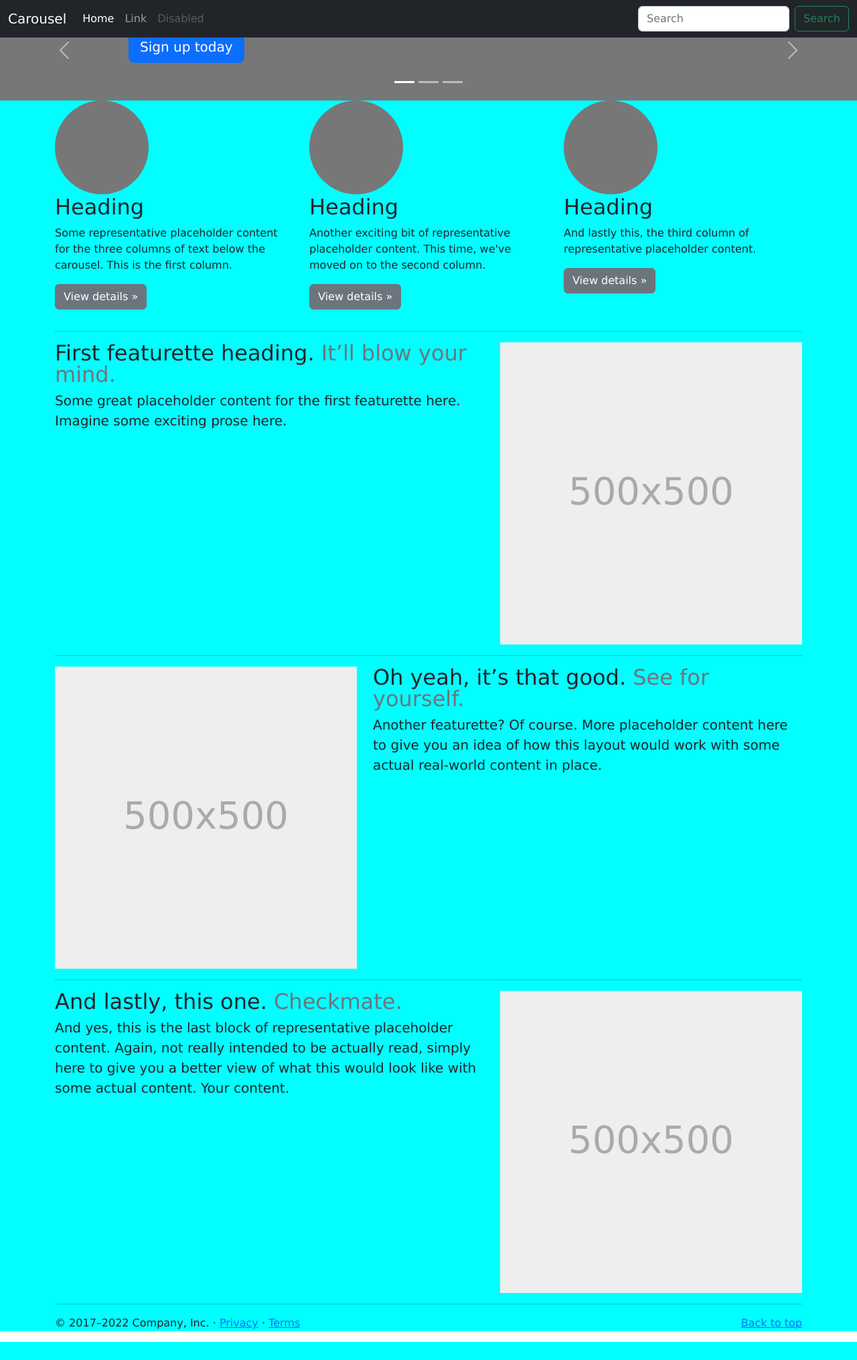
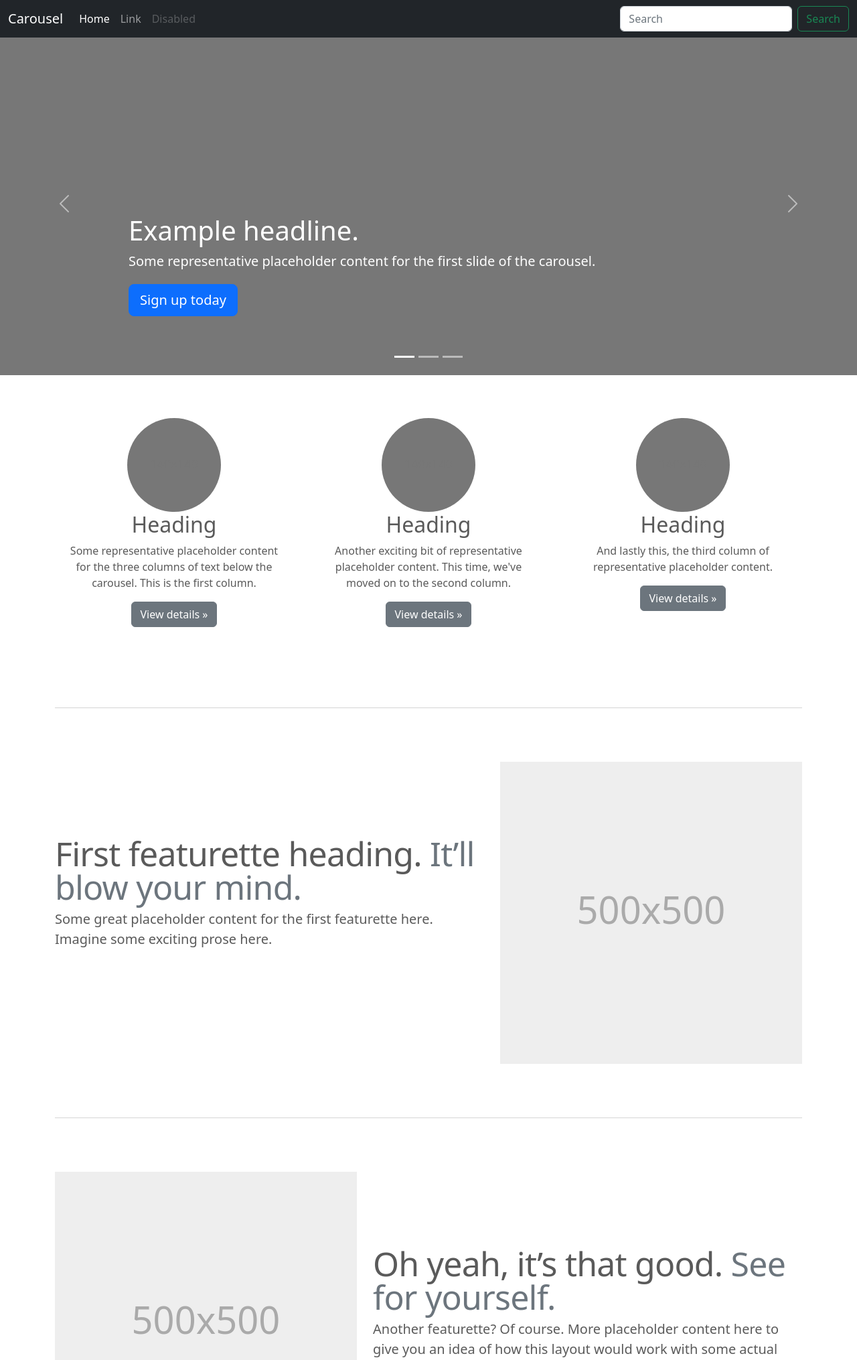
Before and after one commit to jessicaEliana/blogPrueba, a Django app: page / in a window 1280 px wide. Shown: the top 2030 px of the page at 67% size. Before the commit the page ends 2003 px from the top, so only its background shows below. Run offline with Django 4.2, Linux system fonts and the light colour scheme; some libraries are stand-ins or nearby versions.

Commit message:
se crea 'index.html' y 'base.html' carousel

```diff
--- a/creoproyecto/creoproyecto/settings/base.py
+++ b/creoproyecto/creoproyecto/settings/base.py
@@ -120,9 +120,9 @@ USE_TZ = True
 # Static files (CSS, JavaScript, Images)
 # https://docs.djangoproject.com/en/4.1/howto/static-files/
 
-STATIC_URL = '/static/'
+STATIC_URL = 'static/'
 
-STATICFILES_DIRS = (os.path.join(os.path.dirname(BASE_DIR), 'static')),
+STATICFILES_DIRS=(os.path.join(os.path.dirname(BASE_DIR), 'creoproyecto/static')),
 
 MEDIA = '/media/'
 MEDIA_ROOT = os.path.join(os.path.dirname(BASE_DIR), 'media')
--- /dev/null
+++ b/creoproyecto/creoproyecto/static/css/carousel.css
@@ -0,0 +1,82 @@
+/* GLOBAL STYLES
+-------------------------------------------------- */
+/* Padding below the footer and lighter body text */
+
+body {
+  padding-top: 3rem;
+  padding-bottom: 3rem;
+  color: #5a5a5a;
+}
+
+
+/* CUSTOMIZE THE CAROUSEL
+-------------------------------------------------- */
+
+/* Carousel base class */
+.carousel {
+  margin-bottom: 4rem;
+}
+/* Since positioning the image, we need to help out the caption */
+.carousel-caption {
+  bottom: 3rem;
+  z-index: 10;
+}
+
+/* Declare heights because of positioning of img element */
+.carousel-item {
+  height: 32rem;
+}
+
+
+/* MARKETING CONTENT
+-------------------------------------------------- */
+
+/* Center align the text within the three columns below the carousel */
+.marketing .col-lg-4 {
+  margin-bottom: 1.5rem;
+  text-align: center;
+}
+/* rtl:begin:ignore */
+.marketing .col-lg-4 p {
+  margin-right: .75rem;
+  margin-left: .75rem;
+}
+/* rtl:end:ignore */
+
+
+/* Featurettes
+------------------------- */
+
+.featurette-divider {
+  margin: 5rem 0; /* Space out the Bootstrap <hr> more */
+}
+
+/* Thin out the marketing headings */
+/* rtl:begin:remove */
+.featurette-heading {
+  letter-spacing: -.05rem;
+}
+
+/* rtl:end:remove */
+
+/* RESPONSIVE CSS
+-------------------------------------------------- */
+
+@media (min-width: 40em) {
+  /* Bump up size of carousel content */
+  .carousel-caption p {
+    margin-bottom: 1.25rem;
+    font-size: 1.25rem;
+    line-height: 1.4;
+  }
+
+  .featurette-heading {
+    font-size: 50px;
+  }
+}
+
+@media (min-width: 62em) {
+  .featurette-heading {
+    margin-top: 7rem;
+  }
+}
--- a/creoproyecto/creoproyecto/static/css/style.css
+++ /dev/null
@@ -1,7 +0,0 @@
-main{
-    background-color: aqua;
-}
-
-body{
-    font-family: 'Lucida Sans', 'Lucida Sans Regular', 'Lucida Grande', 'Lucida Sans Unicode', Geneva, Verdana, sans-serif;
-}
--- /dev/null
+++ b/creoproyecto/creoproyecto/templates/base.html
@@ -0,0 +1,128 @@
+<!DOCTYPE html>
+{% load static %}
+<!--lo relaciono con lo que se configuro en setting static-->
+
+<html lang="en">
+<head>
+    <meta charset="UTF-8">
+    <meta http-equiv="X-UA-Compatible" content="IE=edge">
+    <meta name="viewport" content="width=device-width, initial-scale=1.0">
+    <!--titulo de pestaña-->
+    <title>blog-inicio</title>
+    <!--link a css style.css-->
+    <!--script js puede estar al ppio o al final-->
+    <!--Boostrap inicio-->
+    <link rel="canonical" href="https://getbootstrap.com/docs/5.2/examples/carousel/">
+
+
+    <!--traigo dentro de static/css de bootstrap-->
+    <link href="{% static 'css/bootstrap.css' %}" rel="stylesheet">
+    <!--hoja de estilos propia-->
+    <link rel="stylesheet" href="{% static 'css/style.css' %}" >
+
+    <style>
+      .bd-placeholder-img {
+        font-size: 1.125rem;
+        text-anchor: middle;
+        -webkit-user-select: none;
+        -moz-user-select: none;
+        user-select: none;
+      }
+
+      @media (min-width: 768px) {
+        .bd-placeholder-img-lg {
+          font-size: 3.5rem;
+        }
+      }
+
+      .b-example-divider {
+        height: 3rem;
+        background-color: rgba(0, 0, 0, .1);
+        border: solid rgba(0, 0, 0, .15);
+        border-width: 1px 0;
+        box-shadow: inset 0 .5em 1.5em rgba(0, 0, 0, .1), inset 0 .125em .5em rgba(0, 0, 0, .15);
+      }
+
+      .b-example-vr {
+        flex-shrink: 0;
+        width: 1.5rem;
+        height: 100vh;
+      }
+
+      .bi {
+        vertical-align: -.125em;
+        fill: currentColor;
+      }
+
+      .nav-scroller {
+        position: relative;
+        z-index: 2;
+        height: 2.75rem;
+        overflow-y: hidden;
+      }
+
+      .nav-scroller .nav {
+        display: flex;
+        flex-wrap: nowrap;
+        padding-bottom: 1rem;
+        margin-top: -1px;
+        overflow-x: auto;
+        text-align: center;
+        white-space: nowrap;
+        -webkit-overflow-scrolling: touch;
+      }
+    </style>
+
+
+    <!-- Custom styles for this template -->
+    <!--enlazo con static/css carrusel-->
+    <link href="{% static 'css/carousel.css' %}" rel="stylesheet">
+
+</head>
+<body>
+    <header>
+        <nav class="navbar navbar-expand-md navbar-dark fixed-top bg-dark">
+          <div class="container-fluid">
+            <a class="navbar-brand" href="#">Carousel</a>
+            <button class="navbar-toggler" type="button" data-bs-toggle="collapse" data-bs-target="#navbarCollapse" aria-controls="navbarCollapse" aria-expanded="false" aria-label="Toggle navigation">
+              <span class="navbar-toggler-icon"></span>
+            </button>
+            <div class="collapse navbar-collapse" id="navbarCollapse">
+              <ul class="navbar-nav me-auto mb-2 mb-md-0">
+                <li class="nav-item">
+                  <a class="nav-link active" aria-current="page" href="#">Home</a>
+                </li>
+                <li class="nav-item">
+                  <a class="nav-link" href="#">Link</a>
+                </li>
+                <li class="nav-item">
+                  <a class="nav-link disabled">Disabled</a>
+                </li>
+              </ul>
+              <form class="d-flex" role="search">
+                <input class="form-control me-2" type="search" placeholder="Search" aria-label="Search">
+                <button class="btn btn-outline-success" type="submit">Search</button>
+              </form>
+            </div>
+          </div>
+        </nav>
+      </header>
+
+      <main>
+
+        {% block contenido%}
+        {% endblock %}
+
+
+        <!-- FOOTER -->
+        <footer class="container">
+          <p class="float-end"><a href="#">Back to top</a></p>
+          <p>&copy; 2017–2022 Company, Inc. &middot; <a href="#">Privacy</a> &middot; <a href="#">Terms</a></p>
+        </footer>
+      </main>
+
+      <!--enlazo con static/js bootstrap-->
+          <script src="{% static 'js/bootstrap.bundle.min.js'%}"></script>
+    <!--Boostrap final-->
+</body>
+</html>
--- a/creoproyecto/creoproyecto/templates/index.html
+++ b/creoproyecto/creoproyecto/templates/index.html
@@ -1,115 +1,7 @@
-<!DOCTYPE html>
+{% extends 'base.html' %}
 {% load static %}
-<!--lo relaciono con lo que se configuro en setting static-->
-{% load static %}
+{% block contenido %}
 
-<html lang="en">
-<head>
-    <meta charset="UTF-8">
-    <meta http-equiv="X-UA-Compatible" content="IE=edge">
-    <meta name="viewport" content="width=device-width, initial-scale=1.0">
-    <!--titulo de pestaña-->
-    <title>blog-inicio</title>
-    <!--link a css style.css-->
-    <!--script js puede estar al ppio o al final-->
-    <!--Boostrap inicio-->
-    <link rel="canonical" href="https://getbootstrap.com/docs/5.2/examples/carousel/">
-
-
-
-
-    <!--traigo dentro de static/css de bootstrap-->
-    <link href="{% static 'css/bootstrap.css' %}" rel="stylesheet">
-    <!--hoja de estilos propia-->
-    <link rel="stylesheet" href="{% static 'css/style.css' %}" >
-
-    <style>
-      .bd-placeholder-img {
-        font-size: 1.125rem;
-        text-anchor: middle;
-        -webkit-user-select: none;
-        -moz-user-select: none;
-        user-select: none;
-      }
-
-      @media (min-width: 768px) {
-        .bd-placeholder-img-lg {
-          font-size: 3.5rem;
-        }
-      }
-
-      .b-example-divider {
-        height: 3rem;
-        background-color: rgba(0, 0, 0, .1);
-        border: solid rgba(0, 0, 0, .15);
-        border-width: 1px 0;
-        box-shadow: inset 0 .5em 1.5em rgba(0, 0, 0, .1), inset 0 .125em .5em rgba(0, 0, 0, .15);
-      }
-
-      .b-example-vr {
-        flex-shrink: 0;
-        width: 1.5rem;
-        height: 100vh;
-      }
-
-      .bi {
-        vertical-align: -.125em;
-        fill: currentColor;
-      }
-
-      .nav-scroller {
-        position: relative;
-        z-index: 2;
-        height: 2.75rem;
-        overflow-y: hidden;
-      }
-
-      .nav-scroller .nav {
-        display: flex;
-        flex-wrap: nowrap;
-        padding-bottom: 1rem;
-        margin-top: -1px;
-        overflow-x: auto;
-        text-align: center;
-        white-space: nowrap;
-        -webkit-overflow-scrolling: touch;
-      }
-    </style>
-
-
-    <!-- Custom styles for this template -->
-    <!--enlazo con static/css carrusel-->
-    <link href="{% static 'css/carousel.css' %}" rel="stylesheet">
-
-</head>
-<body>
-    <header>
-        <nav class="navbar navbar-expand-md navbar-dark fixed-top bg-dark">
-          <div class="container-fluid">
-            <a class="navbar-brand" href="#">Carousel</a>
-            <button class="navbar-toggler" type="button" data-bs-toggle="collapse" data-bs-target="#navbarCollapse" aria-controls="navbarCollapse" aria-expanded="false" aria-label="Toggle navigation">
-              <span class="navbar-toggler-icon"></span>
-            </button>
-            <div class="collapse navbar-collapse" id="navbarCollapse">
-              <ul class="navbar-nav me-auto mb-2 mb-md-0">
-                <li class="nav-item">
-                  <a class="nav-link active" aria-current="page" href="#">Home</a>
-                </li>
-                <li class="nav-item">
-                  <a class="nav-link" href="#">Link</a>
-                </li>
-                <li class="nav-item">
-                  <a class="nav-link disabled">Disabled</a>
-                </li>
-              </ul>
-              <form class="d-flex" role="search">
-                <input class="form-control me-2" type="search" placeholder="Search" aria-label="Search">
-                <button class="btn btn-outline-success" type="submit">Search</button>
-              </form>
-            </div>
-          </div>
-        </nav>
-      </header>
 
       <main>
 
@@ -245,15 +137,4 @@
         </div><!-- /.container -->
 
 
-        <!-- FOOTER -->
-        <footer class="container">
-          <p class="float-end"><a href="#">Back to top</a></p>
-          <p>&copy; 2017–2022 Company, Inc. &middot; <a href="#">Privacy</a> &middot; <a href="#">Terms</a></p>
-        </footer>
-      </main>
-
-      <!--enlazo con static/js bootstrap-->
-          <script src="{% static 'js/bootstrap.bundle.min.js'%}"></script>
-    <!--Boostrap final-->
-</body>
-</html>
+        {% endblock %}
```
Also changed, not shown: creoproyecto/creoproyecto/static/css/carousel.rtl.css (added, +74 -0 lines).
